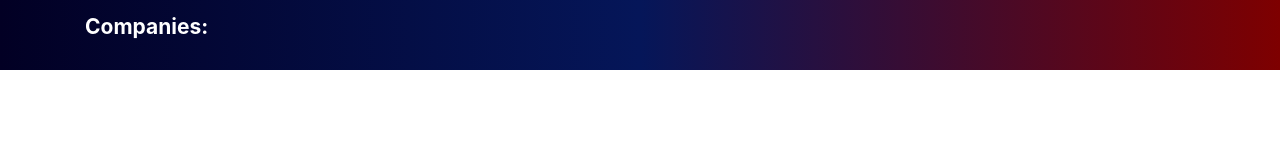
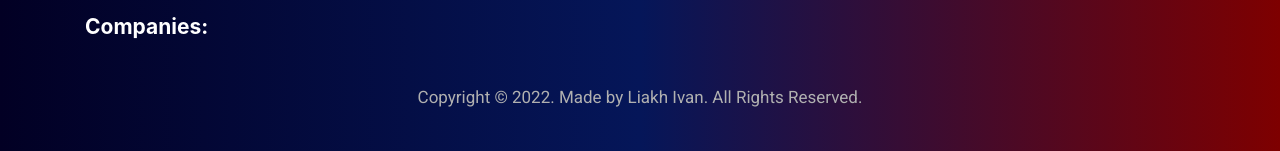
Before and after one commit to iliakh02/movie-database, a React (Create React App) app: page /title/1 in a window 1280 px wide. Shown: the part 1002-1153 px from the top of the page. Before the commit the page ends 1072 px from the top, so only its background shows below. Built offline with nearby package versions, Linux system fonts and the light colour scheme; no server answers; a web font is replaced by a local one.

Commit message:
Was added footer component

```diff
--- a/src/App.tsx
+++ b/src/App.tsx
@@ -7,6 +7,7 @@ import MostPopularMovies from './pages/MostPopularMovies/MostPopularMovies';
 import Title from './pages/Title/Title';
 import InTheatersMovies from './pages/InTheatersMovies/InTheatersMovies';
 import Top250 from './pages/Top250/Top250';
+import Footer from './components/Footer/Footer';
 
 const App = () => {
   return (
@@ -47,6 +48,7 @@ const App = () => {
           }
         />
       </Routes>
+      <Footer />
     </div>
   );
 };
--- /dev/null
+++ b/src/components/Footer/Footer.css
@@ -0,0 +1,10 @@
+.footer-text {
+  color: #b0b0b0;
+  font-family: 'Roboto', sans-serif;
+  font-size: calc(1px + 2vmin);
+}
+.footer {
+  display: flex;
+  justify-content: center;
+  margin: 0 0 30px;
+}
--- /dev/null
+++ b/src/components/Footer/Footer.tsx
@@ -0,0 +1,16 @@
+import React from 'react';
+import './Footer.css';
+
+const Footer = () => {
+  return (
+    <div className="container">
+      <div className="footer">
+        <p className="footer-text">
+          Copyright &copy; 2022. Made by Liakh Ivan. All Rights Reserved.
+        </p>
+      </div>
+    </div>
+  );
+};
+
+export default Footer;
```
